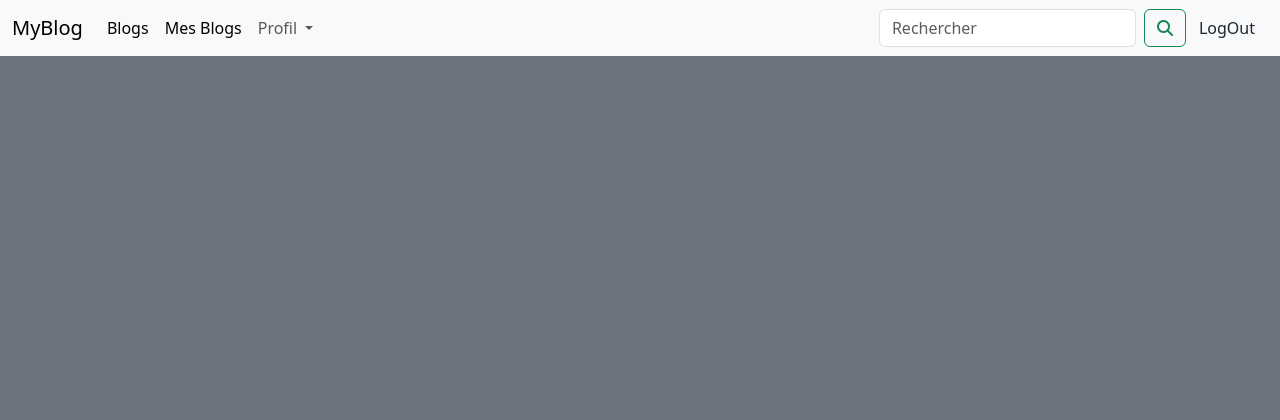
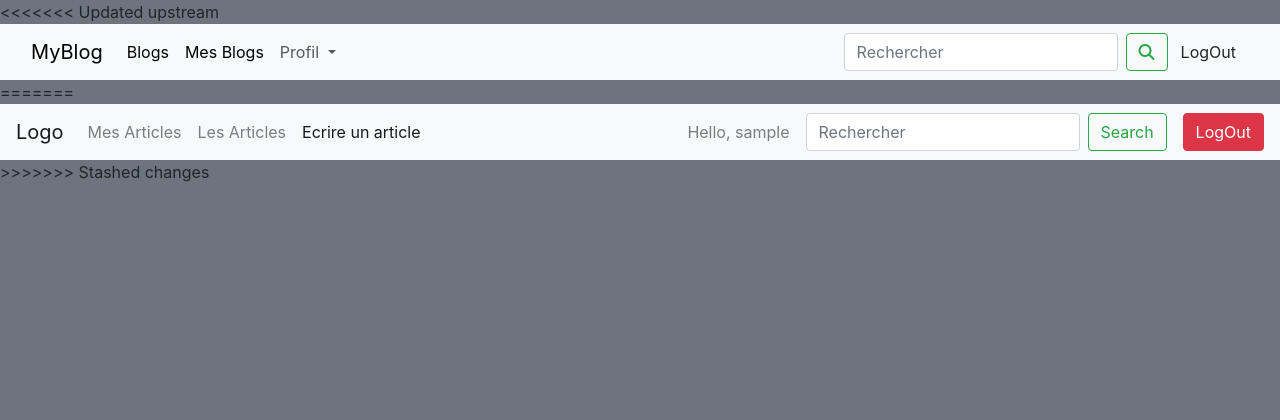
Before and after one commit to MouadAgn/BLOG-IPSSI, a PHP site: page /liste_blog.php in a window 1280 px wide. Shown: the top 420 px of the page. Before the commit the page ends 56 px from the top, so only its background shows below. Run offline with PHP 8.4, Linux system fonts and the light colour scheme; the visitor is signed in with stand-in values (Sample User, id 1); data that the repository does not hold is empty; some libraries are stand-ins or nearby versions.

Commit message:
NavBar Change

```diff
--- a/includes/navbar.php
+++ b/includes/navbar.php
@@ -1,3 +1,4 @@
+<<<<<<< Updated upstream
 <nav class="navbar navbar-expand-lg bg-body-tertiary">
         <div class="container-fluid">
             <a class="navbar-brand" href="#">MyBlog</a>
@@ -30,3 +31,53 @@
             </div>
         </div>
     </nav>
+=======
+<?php require('actions/database.php'); ?>
+<!DOCTYPE html>
+<html lang="en">
+<head>
+    <meta charset="UTF-8">
+    <meta name="viewport" content="width=device-width, initial-scale=1.0">
+    <title>Responsive Navbar</title>
+    <!-- Bootstrap CSS -->
+    <link rel="stylesheet" href="https://maxcdn.bootstrapcdn.com/bootstrap/4.5.2/css/bootstrap.min.css">
+
+</head>
+<body>
+
+<nav class="navbar navbar-expand-lg navbar-light bg-light">
+    <a class="navbar-brand" href="#">Logo</a>
+    <button class="navbar-toggler" type="button" data-toggle="collapse" data-target="#navbarNav" aria-controls="navbarNav" aria-expanded="false" aria-label="Toggle navigation">
+        <span class="navbar-toggler-icon"></span>
+    </button>
+    <div class="collapse navbar-collapse" id="navbarNav">
+        <ul class="navbar-nav mr-auto">
+            <li class="nav-item">
+                <a class="nav-link" href="#">Mes Articles</a>
+            </li>
+            <li class="nav-item">
+                <a class="nav-link" href="#">Les Articles</a>
+            </li>
+            <li>
+                    <a class="nav-link active" aria-current="page" href="blog.php">Ecrire un article</a>
+            </li>
+        </ul>
+        <span class="navbar-text mr-3">
+            Hello, <?php echo $_SESSION['pseudo']; ?>
+        </span>
+        <form class="form-inline my-2 my-lg-0">
+            <input class="form-control mr-sm-2" type="search" placeholder="Rechercher" aria-label="Search">
+            <button class="btn btn-outline-success my-2 my-sm-0" type="submit">Search</button>
+        </form>
+        <a class="btn btn-danger ml-3" href="actions/logoutAction.php">LogOut</a>
+    </div>
+</nav>
+
+<!-- Optional: jQuery library, Popper.js, and Bootstrap JS for some Bootstrap components -->
+<script src="https://ajax.googleapis.com/ajax/libs/jquery/3.5.1/jquery.min.js"></script>
+<script src="https://cdnjs.cloudflare.com/ajax/libs/popper.js/1.16.0/umd/popper.min.js"></script>
+<script src="https://maxcdn.bootstrapcdn.com/bootstrap/4.5.2/js/bootstrap.min.js"></script>
+
+</body>
+</html>
+>>>>>>> Stashed changes
```
